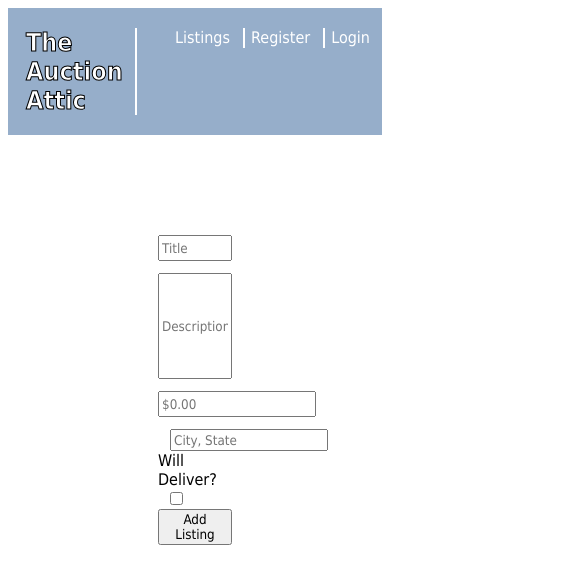
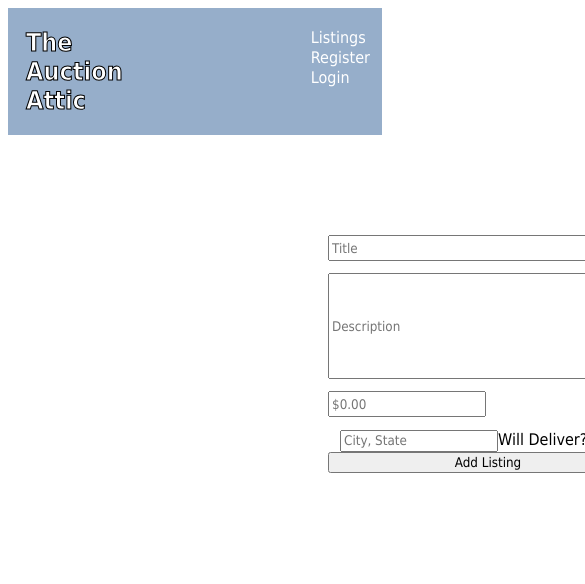
Before and after one commit to Ekfman/Auction-Attic, a React (Create React App) app in the folder Craigslist-lite/: page /addListing in a window 390 px wide. Shown: the top 584 px of the page, 585 px wide, since content can reach past the window. Built offline with nearby package versions, Linux system fonts and the light colour scheme; no server answers.

Commit message:
navbar responsiveness to phone screen

```diff
--- a/Craigslist-lite/public/styles.css
+++ b/Craigslist-lite/public/styles.css
@@ -4,12 +4,91 @@
     justify-content: space-between;
     padding-top: 20px;
     padding-bottom: 20px;
+    min-width: 320px;
+}
 
+@media screen and (max-width: 480px) {
+    .loginLinks{
+        display: flex;
+        flex-direction: column;
+    }
+    .listings{
+        text-decoration: none;
+        color: white;
+        height: 20px;
+        padding-left: 6px;
+        margin-left: 13px;
+        padding-right: 12px;
+
+    }
+    .signup{
+        text-decoration: none;
+        color: white;
+        height: 20px;
+        padding-left: 6px;
+        margin-left: 13px;
+        border: none !important;
+        padding-right: 12px;
+
+
+    }
+    .login {
+        text-decoration: none;
+        color: white;
+        margin-left: 13px;
+        height: 20px;
+        padding-left: 6px;
+        padding-right: 12px;
+        border: none !important;
+
+
+    }
+    .addListing{
+        text-decoration: none;
+        color: white;
+        margin-left: 13px;
+        height: 20px;
+        padding-left: 6px;
+        border: none !important;
+        padding-right: 12px;
+
+
+    }
+    .logout{
+        text-decoration: none;
+        color: white;
+        height: 20px;
+        padding-left: 6px;
+        margin-left: 13px !important;
+        border: none !important;
+        padding-right: 12px;
+        margin-right: 0px !important;
+
+    }
 }
 
 .navbarLeft{
     display: flex;
     align-items: center;
+}
+
+.toggle-button{
+    position: absolute;
+    top: .75rem;
+    right: 1rem;
+    /* display: none; */
+    flex-direction: column;
+    justify-content: space-between;
+    width: 31px;
+    height: 21px;
+}
+
+.toggle-button .bar{
+    height: 3px;
+    width: 100%;
+    background-color: white;
+
+    border-radius: 10px;
 }
 
 .logo{
@@ -20,21 +99,18 @@
     -webkit-text-stroke-width: 1px;
     -webkit-text-stroke-color: black;
     font-size: 25px;
-    border-right: white solid 2px;
     padding-right: 12px;
 }
 
 .loginLinks {
     display: flex;
-
 }
 
 .searchBar {
     display: flex;
-    margin-left: 20px;
     justify-content: center;
-    width: 800px;
-    height: 30px;
+    width: 80%;
+    height: 2em;
 
 }
 
@@ -152,8 +228,9 @@
 }
 
 .postCard{
-    margin-left: 150px;
-    margin-right: 150px;
+    padding-left: 1em;
+    padding-right: 1em;
+    min-width: 320px;
 }
 
 .authorButtons{
@@ -163,8 +240,9 @@
 }
 
 .margin{
-    margin-left:150px;
-    margin-right: 150px;
+    margin-left:20em;
+    margin-right: 20em;
+    min-width: 320px;
 }
 
 .postHeader{
@@ -286,6 +364,7 @@
     display: flex;
     flex-direction: column;
     align-items: center;
+    min-width: 320px;
 }
 
 .editForm{
--- a/Craigslist-lite/src/App.js
+++ b/Craigslist-lite/src/App.js
@@ -1,5 +1,11 @@
 import { useState, useEffect } from "react";
-import { BrowserRouter, Routes, Route, Link, useNavigate } from "react-router-dom";
+import {
+  BrowserRouter,
+  Routes,
+  Route,
+  Link,
+  useNavigate,
+} from "react-router-dom";
 import Posts from "./Posts";
 import Register from "./Register";
 import Login from "./Login";
@@ -7,7 +13,6 @@ import CreatePost from "./CreatePost";
 import MyListings from "./MyListings";
 import { fetchApiPosts, deletePostApi, profileApi } from "./Api";
 import Messages from "./Messages";
-
 
 const App = () => {
   const [posts, setPosts] = useState([]);
@@ -18,8 +23,7 @@ const App = () => {
   const [willDeliver, setWillDeliver] = useState(false);
   const [message, setMessage] = useState("");
   const [searchValue, setSearchValue] = useState("");
-  const [loggedInUserData, setLoggedInUserData] = useState([])
-
+  const [loggedInUserData, setLoggedInUserData] = useState([]);
 
   const [token, setToken] = useState(
     window.localStorage.getItem("token") || ""
@@ -28,18 +32,18 @@ const App = () => {
     window.localStorage.setItem("token", token);
   }, [token]);
 
-  useEffect( () => {
+  useEffect(() => {
     const fetchLoggedInUserData = async () => {
-        try{
-            const userData = await profileApi({token});
-            setLoggedInUserData(userData.data)
-            console.log(userData.data)
+      try {
+        const userData = await profileApi({ token });
+        setLoggedInUserData(userData.data);
+        console.log(userData.data);
       } catch (err) {
         console.error(err);
       }
     };
-       token && fetchLoggedInUserData()
-}, [token])
+    token && fetchLoggedInUserData();
+  }, [token]);
 
   useEffect(() => {
     const fetchPosts = async () => {
@@ -73,7 +77,7 @@ const App = () => {
     setToken("");
     setUsername("");
     setPassword("");
-  }
+  };
 
   return (
     <BrowserRouter>
@@ -86,6 +90,14 @@ const App = () => {
 
         {token ? (
           <div className="loginLinks">
+            <a href="#" class="toggle-button">
+              <span class="bar"></span>
+              <span class="bar"></span>
+              <span class="bar"></span>
+            </a>
+            <Link className="listings" to="/">
+              Listings
+            </Link>
             <Link className="signup" to="/myListings">
               My Listings
             </Link>
@@ -116,20 +128,9 @@ const App = () => {
       <Routes>
         <Route
           path="/register"
-          element={
-            <Register
-              setToken={setToken}
-            />
-          }
+          element={<Register setToken={setToken} />}
         ></Route>
-        <Route
-          path="/login"
-          element={
-            <Login
-              setToken={setToken}
-            />
-          }
-        ></Route>
+        <Route path="/login" element={<Login setToken={setToken} />}></Route>
         <Route
           path="/"
           element={
--- a/Craigslist-lite/src/CreatePost.js
+++ b/Craigslist-lite/src/CreatePost.js
@@ -37,7 +37,7 @@ const handleCheckBox = () => {
         willDeliver
       });
       setPosts([newPost, ...posts]);
-      navigate("/listings")
+      navigate("/myListings")
     } catch (err) {
       console.error(err);
     }
```
Also changed, not shown: Craigslist-lite/src/Messages.js (+4 -6 lines). Lines whose indentation alone changed are shown as unchanged.
